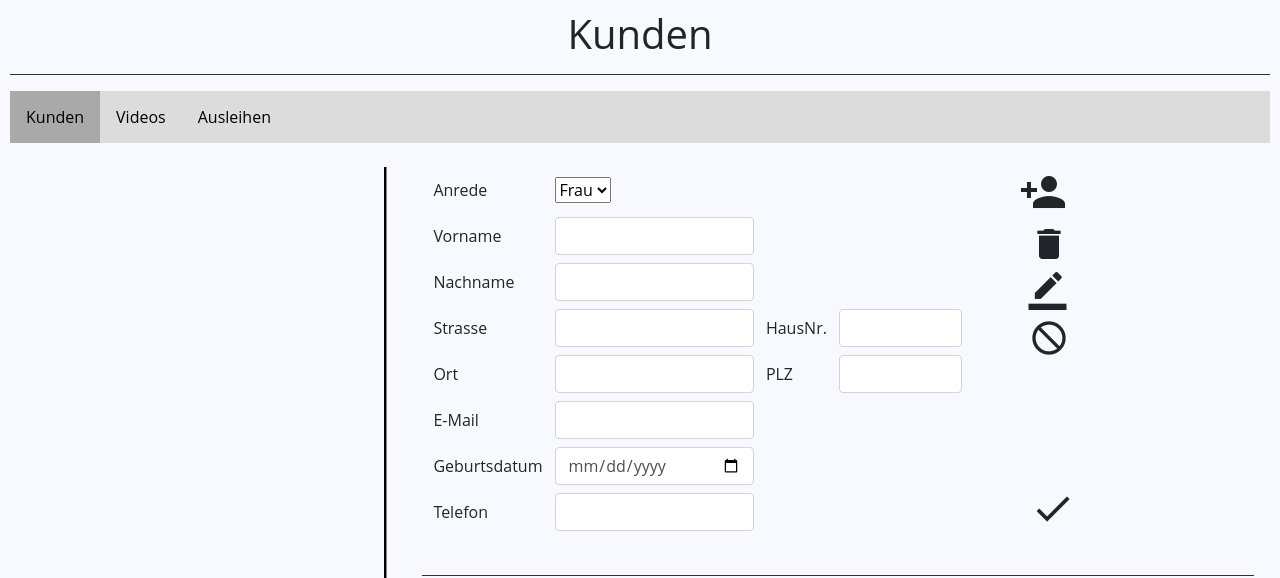
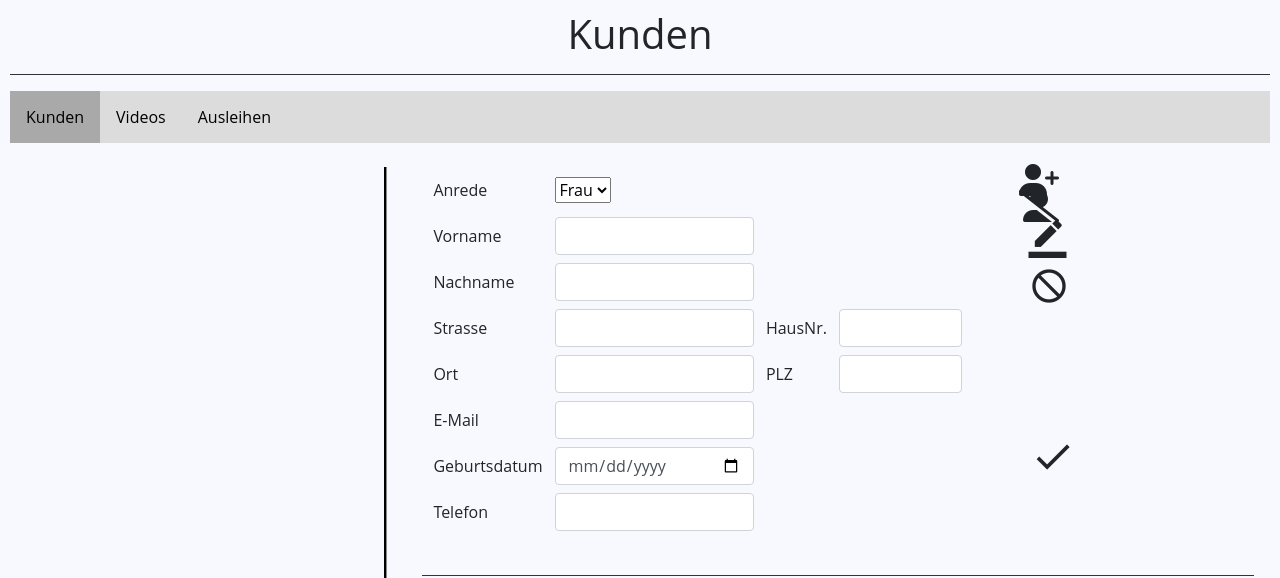
Before and after one commit to Sascha-Sigel/JOSS-Projekt, a PHP site: page / in a window 1280 px wide. Shown: the top 578 px of the page. Run offline with PHP 8.4, Linux system fonts and the light colour scheme; some libraries are stand-ins or nearby versions.

Commit message:
update22.06.

```diff
--- a/index.php
+++ b/index.php
@@ -53,17 +53,19 @@
         </div>
         <div class="vl"></div>
         <div class="icon">
+        <script src="https://kit.fontawesome.com/9b1654f543.js" crossorigin="anonymous"></script>
             <table>
                 <tr>
                     <td>
                         <div onclick="myFunction()">
-                            <i class="material-icons" style="font-size:48px;" name="add">person_add</i>
+                            <i class="fa-solid fa-user-plus fa-2xl"></i>
+                            <br>
                         </div>
                     </td>
                 </tr>
                 <tr>
                     <td>
-                        <i class="material-icons" style="font-size:40px">&nbspdelete</i>
+                    <i class="fa-solid fa-user-large-slash fa-2xl"></i>
                     </td>
                 </tr>
                 <tr>
```
